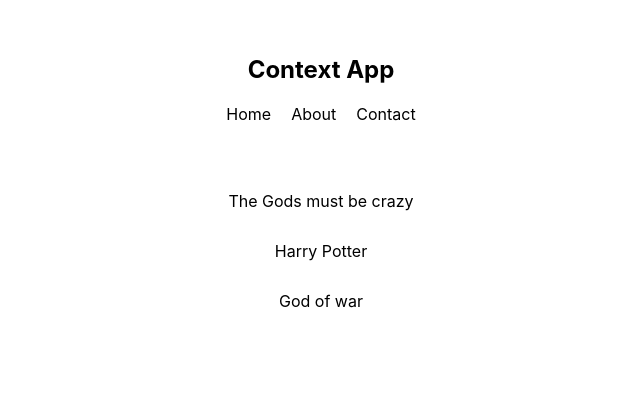
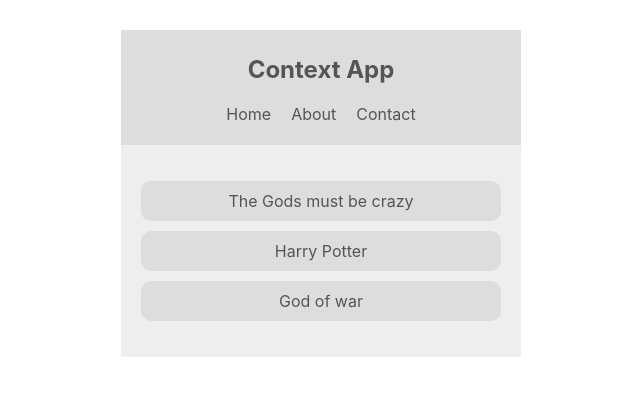
Before and after one commit to Kobby08/contextapp, a React (Create React App) app: page / in a window 1280 px wide. Shown: the top 396 px of the page, without its empty margins (319-959 px from the left). Built offline with nearby package versions, Linux system fonts and the light colour scheme.

Commit message:
accessing context

```diff
--- a/src/components/Booklist.js
+++ b/src/components/Booklist.js
@@ -1,13 +1,20 @@
 import { Component } from "react";
+import { ThemeContext } from "../contexts/ThemeContext";
 
 class Booklist extends Component {
+  static contextType = ThemeContext;
   render() {
+    const { isLightTheme, light, dark } = this.context;
+    const theme = isLightTheme ? light : dark;
     return (
-      <div className="book-list">
+      <div
+        className="book-list"
+        style={{ background: theme.bg, color: theme.syntax }}
+      >
         <ul>
-          <li>The Gods must be crazy</li>
-          <li>Harry Potter</li>
-          <li>God of war</li>
+          <li style={{ background: theme.ui }}>The Gods must be crazy</li>
+          <li style={{ background: theme.ui }}>Harry Potter</li>
+          <li style={{ background: theme.ui }}>God of war</li>
         </ul>
       </div>
     );
--- a/src/components/Navbar.js
+++ b/src/components/Navbar.js
@@ -1,9 +1,20 @@
 import { Component } from "react";
+import { ThemeContext } from "../contexts/ThemeContext";
 
 class Navbar extends Component {
+  // set the contextType property to the desired context
+  // this allows this.context to be set to the current value of the desired context
+  static contextType = ThemeContext;
   render() {
+    console.log(this.context);
+    const { isLightTheme, light, dark } = this.context;
+    const theme = isLightTheme ? light : dark;
+
     return (
-      <nav className="navbar">
+      <nav
+        className="navbar"
+        style={{ background: theme.ui, color: theme.syntax }}
+      >
         <h2>Context App</h2>
         <ul>
           <li>Home</li>
--- a/src/contexts/ThemeContext.js
+++ b/src/contexts/ThemeContext.js
@@ -1,8 +1,10 @@
 import { Component, createContext } from "react";
 
+// create a context with the createContext() function
 export const ThemeContext = createContext();
 
 class ThemeContextProvider extends Component {
+  // set shared states
   state = {
     isLightTheme: true,
     light: { syntax: "#555", ui: "#ddd", bg: "#eee" },
@@ -10,6 +12,8 @@
   };
   render() {
     return (
+      // define the provider from the created context
+      // wrap the provider around the compents that would be using the shared states
       <ThemeContext.Provider value={{ ...this.state }}>
         {this.props.children}
       </ThemeContext.Provider>
```
